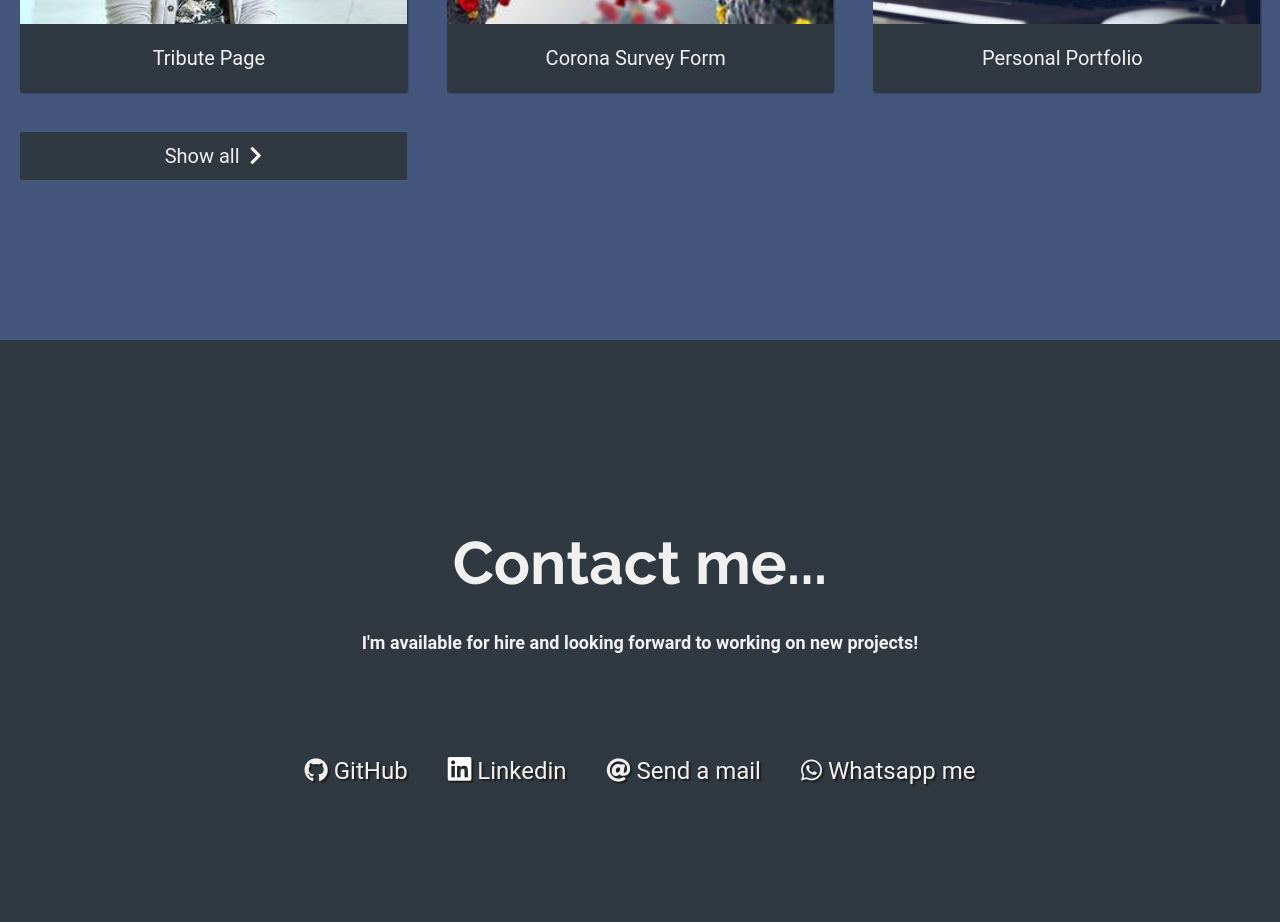
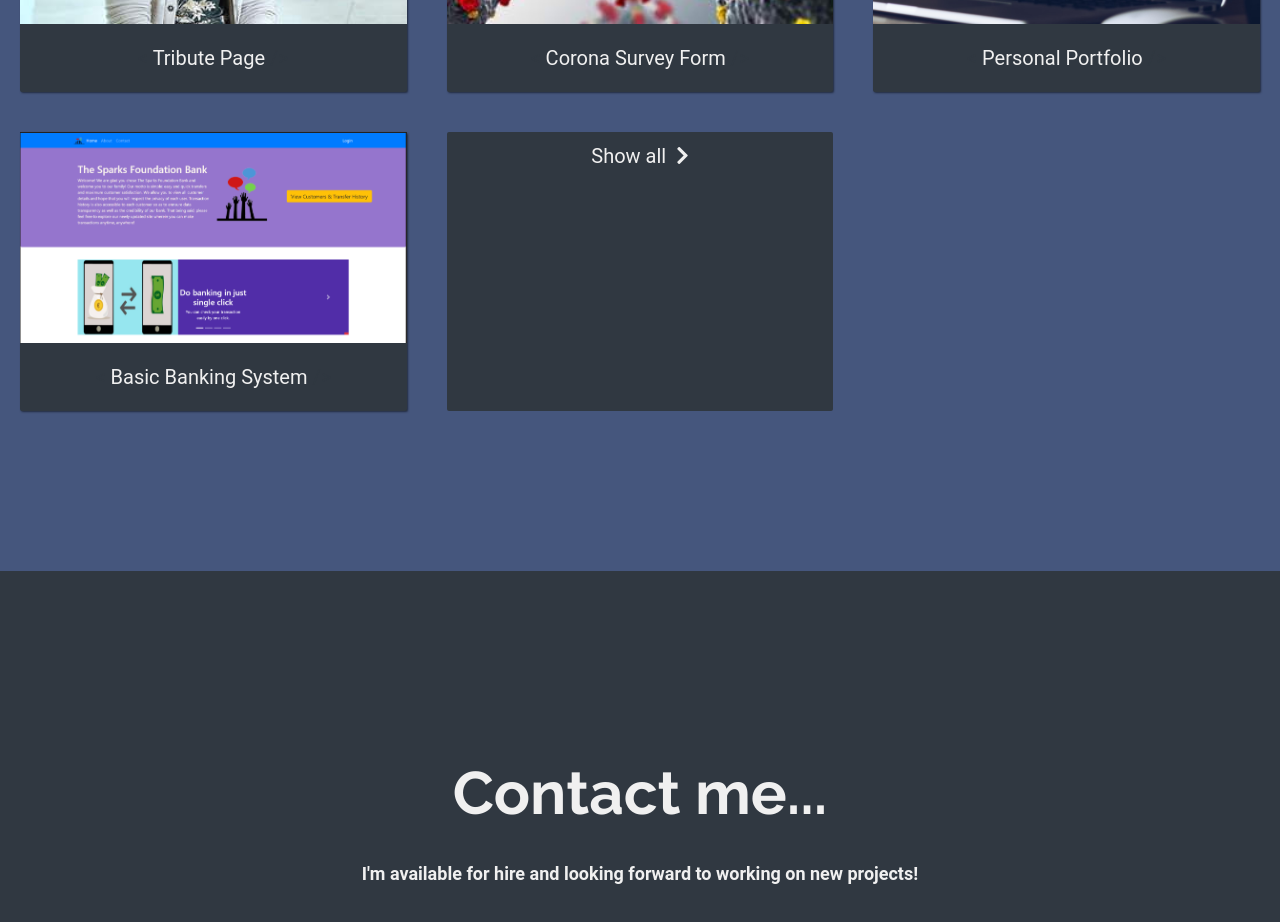
Before and after one commit to anupamagaur16/Personal_Portfolio, a plain HTML site: page index.html in a window 1280 px wide. Shown: the part 1660-2582 px from the top of the page. Drawn offline with Linux system fonts and the light colour scheme.

Commit message:
Added Banking System Project

```diff
--- a/index.html
+++ b/index.html
@@ -130,6 +130,23 @@
           </p>
         </a>
 
+        <a
+          href="https://anupamagaur16.github.io/Basic-Banking-System/"
+          target="_blank"
+          class="project project-tile"
+        >
+          <img
+            class="project-image"
+            src="project_img/TSFBank1.png"
+            alt="project"
+          />
+          <p class="project-title">
+            <span class="code">&lt;</span>
+            Basic Banking System
+            <span class="code">&#47;&gt;</span>
+          </p>
+        </a>
+
       <a
         href="https://github.com/anupamagaur16"
         class="btn btn-show-all"
```
Also changed, not shown: project_img/TSFBank.png (added), project_img/TSFBank1.png (added).
